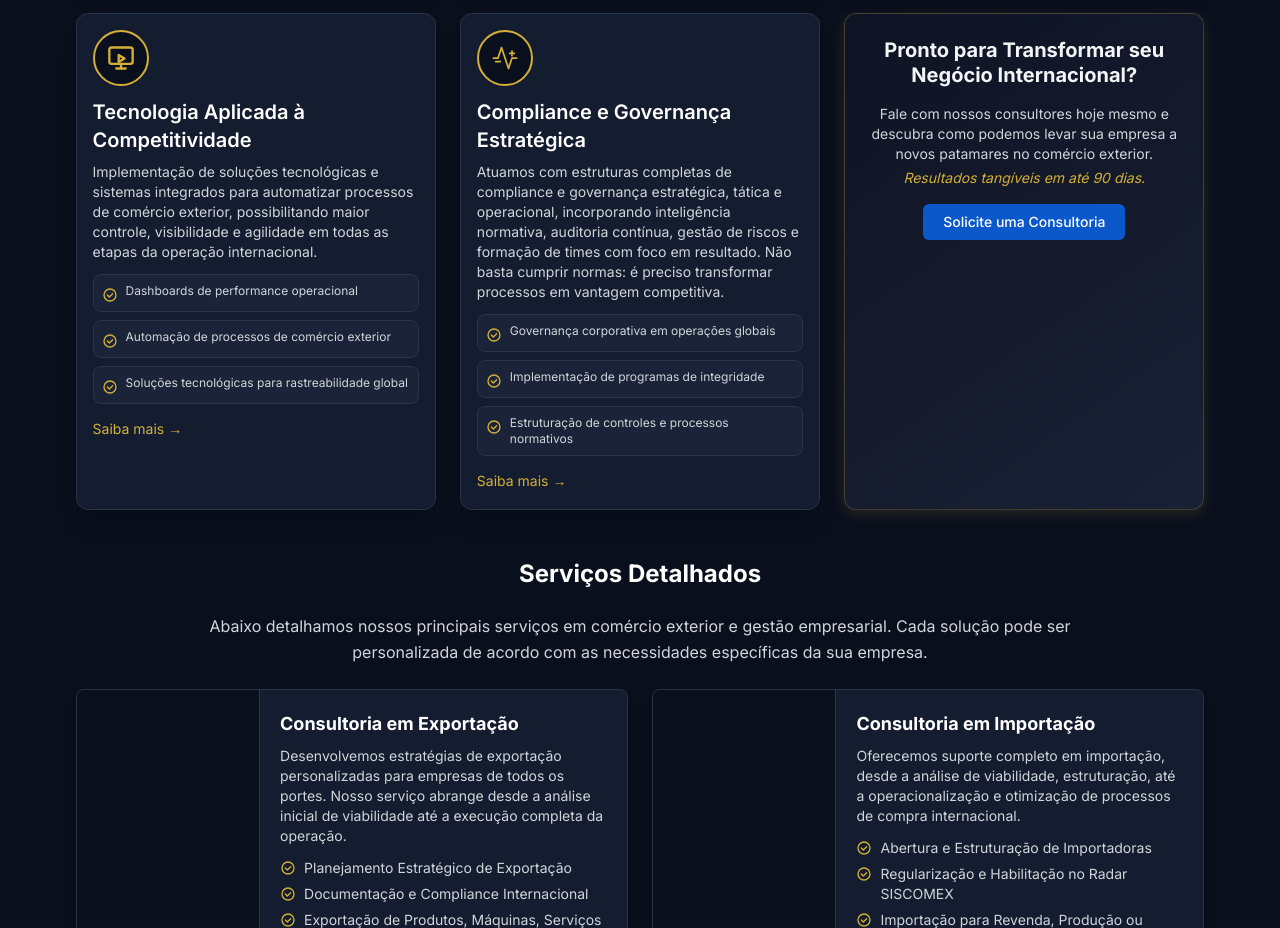
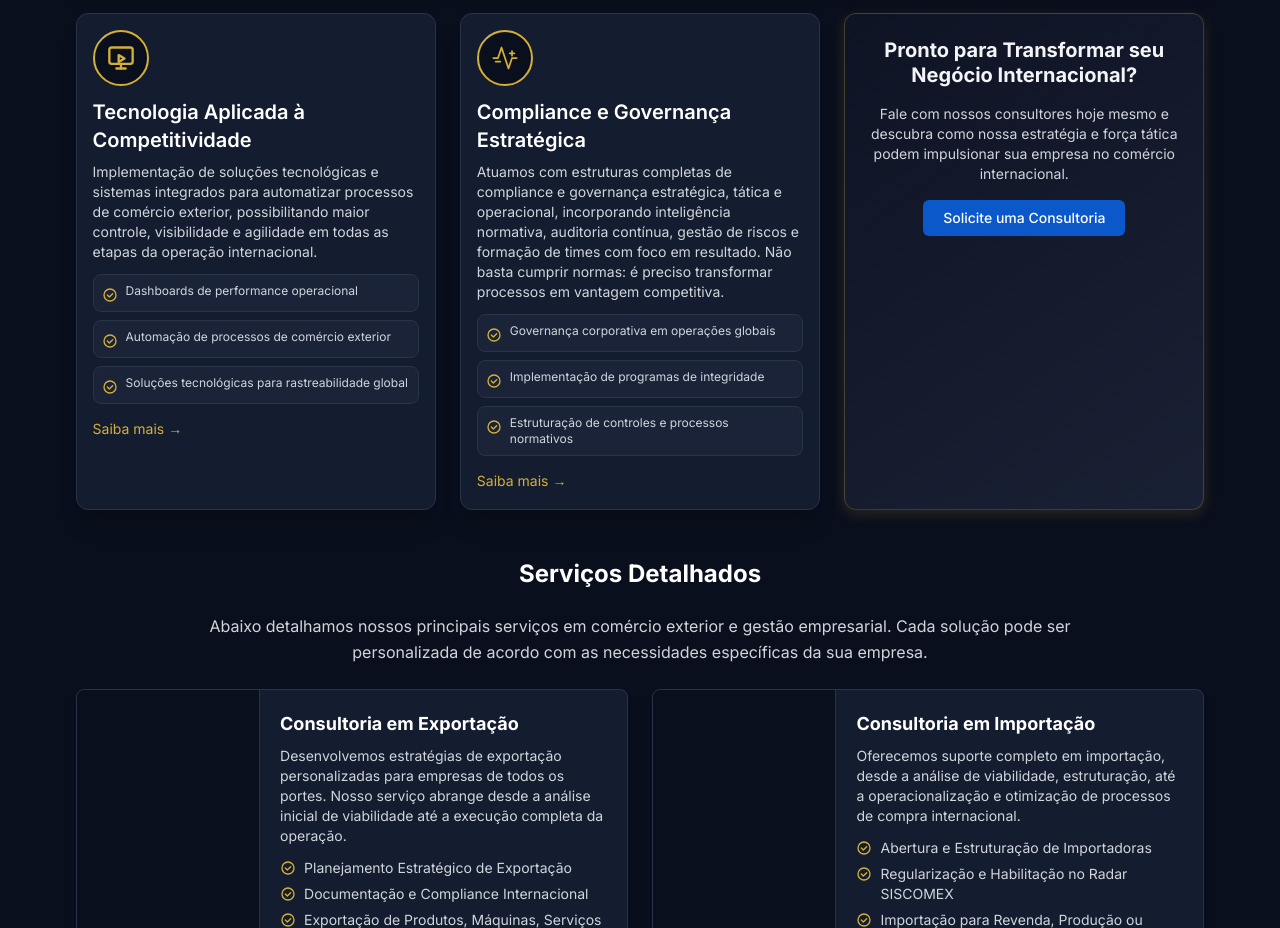
Before and after one commit to OLVCORE/olv-site-v4, a Next.js app: page /solucoes in a window 1280 px wide. Shown: the part 1180-2108 px from the top of the page. Built offline with nearby package versions, Linux system fonts and the light colour scheme; a web font is replaced by a local one.

Commit message:
copy: remove timeline promise from CTA filler card

```diff
--- a/src/app/solucoes/page.tsx
+++ b/src/app/solucoes/page.tsx
@@ -225,7 +225,7 @@ export default function SolucoesPage() {
           {/* CTA Filler Card - Transformação Internacional */}
           <div className="glass p-6 rounded-xl shadow-gold flex flex-col items-center text-center gap-4 hover:shadow-2xl transition-all duration-300">
             <h3 className="text-xl font-bold text-gray-100 leading-tight">Pronto para Transformar seu Negócio Internacional?</h3>
-            <p className="text-sm text-gray-300 max-w-xs">Fale com nossos consultores hoje mesmo e descubra como podemos levar sua empresa a novos patamares no comércio exterior. <span className="block mt-1 italic text-[#d4af37]">Resultados tangíveis em até 90&nbsp;dias.</span></p>
+            <p className="text-sm text-gray-300 max-w-xs">Fale com nossos consultores hoje mesmo e descubra como nossa estratégia e força tática podem impulsionar sua empresa no comércio internacional.</p>
             <Link href="/contato" className="btn btn-primary text-sm px-5 py-2">Solicite uma Consultoria</Link>
           </div>
         </div>
```
